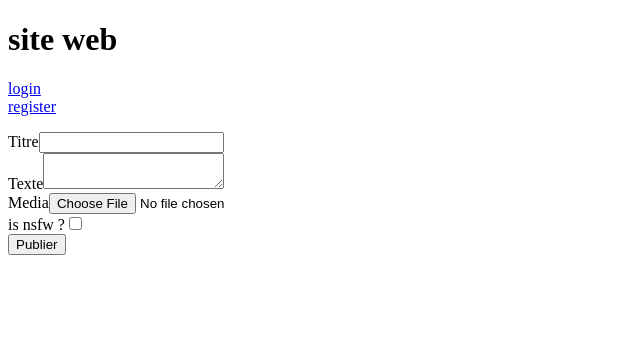
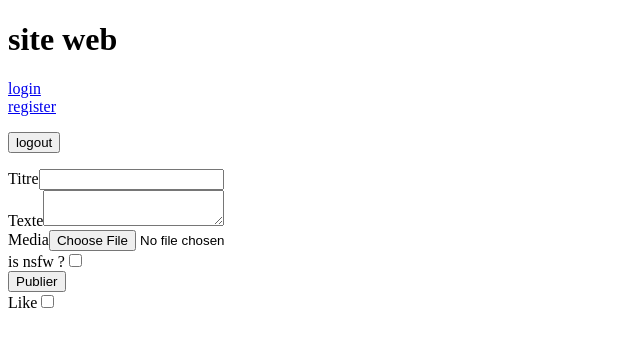
Before and after one commit to Vikclassroom/mays, an Angular app in the folder maysAngular/: page / in a window 1280 px wide. Shown: the top 346 px of the page, without its empty margins (0-640 px from the left). Built offline with nearby package versions, Linux system fonts and the light colour scheme; no server answers.

Commit message:
smoll change

```diff
--- a/maysAngular/src/app/core/home/home.component.html
+++ b/maysAngular/src/app/core/home/home.component.html
@@ -1,6 +1,8 @@
 <h1>site web</h1>
 <a routerLinkActive="active" routerLink="core/login">login</a><br>
 <a routerLinkActive="active" routerLink="core/register">register</a>
+<p></p>
+<input type="button" (click)="logout();" value="logout">
 
 <app-pop-posted></app-pop-posted>
-<app-pop></app-pop>
+<app-pop></app-pop><app-like></app-like>
--- a/maysAngular/src/app/core/home/home.component.ts
+++ b/maysAngular/src/app/core/home/home.component.ts
@@ -21,4 +21,8 @@ export class HomeComponent implements OnInit {
       return this.isAuthenticated === true;
     }
   }
+
+  logout(): void {
+    this.service.logout();
+  }
 }
--- a/maysAngular/src/app/core/like/like.component.html
+++ b/maysAngular/src/app/core/like/like.component.html
@@ -1 +1,4 @@
-<p>like works!</p>
+<form [formGroup]="likeForm">
+    <label for="postId">Like</label>
+    <input formControlName="postId" id="postId" type="checkbox" (change)="onChangeLike()">
+</form>
--- a/maysAngular/src/app/core/like/like.component.ts
+++ b/maysAngular/src/app/core/like/like.component.ts
@@ -1,4 +1,8 @@
 import { Component, OnInit } from '@angular/core';
+import {LikeService} from './like.service';
+import {AuthService} from '../../guard/auth-service/auth.service';
+import {FormBuilder, FormGroup} from '@angular/forms';
+import {PopService} from '../pop/pop.service';
 
 @Component({
   selector: 'app-like',
@@ -6,10 +10,30 @@ import { Component, OnInit } from '@angular/core';
   styleUrls: ['./like.component.scss']
 })
 export class LikeComponent implements OnInit {
+  eventBox: boolean;
+  likeForm: FormGroup;
 
-  constructor() { }
+  constructor(private likeService: LikeService, private auth: AuthService, private fb: FormBuilder, private popService: PopService) {
+    this.likeForm = this.fb.group({
+      postId: ['']
+    });
+  }
+
 
   ngOnInit(): void {
+    // this.likeService.getAllLike().subscribe();
   }
 
+  onChangeLike(): void  {
+    if (this.auth.isAuthenticated) {
+      this.eventBox = this.likeForm.value.postId;
+      if (this.eventBox === true) {
+        // post
+        console.log(this.eventBox);
+      } else {
+        // delete
+        console.log(this.eventBox);
+      }
+    }
+  }
 }
--- a/maysAngular/src/app/core/like/like.service.ts
+++ b/maysAngular/src/app/core/like/like.service.ts
@@ -24,10 +24,6 @@ export class LikeService {
     return this.http.post<ILike>(this.baseUrl + 'like', values);
   }
 
-  updateLike(values: any): Observable<ILike> {
-    return this.http.put<ILike>(this.baseUrl + 'like', values);
-  }
-
   deleteLike(values: any): Observable<HttpEvent<ILike>> {
     return this.http.delete<ILike>(this.baseUrl + 'like', values);
   }
--- a/maysAngular/src/app/core/pop/pop.component.ts
+++ b/maysAngular/src/app/core/pop/pop.component.ts
@@ -13,7 +13,7 @@ export class PopComponent implements OnInit {
   constructor(private popService: PopService) { }
 
   ngOnInit(): void {
-    this.Pops();
+    // this.Pops();
   }
 
   // tslint:disable-next-line:typedef
--- a/maysAngular/src/app/guard/auth-service/auth.service.ts
+++ b/maysAngular/src/app/guard/auth-service/auth.service.ts
@@ -30,6 +30,7 @@ export class AuthService {
         if (user) {
           localStorage.setItem('token', user.token);
           this.router.navigateByUrl('');
+          console.log(this.isAuthenticated);
         }
       })
     );
```
